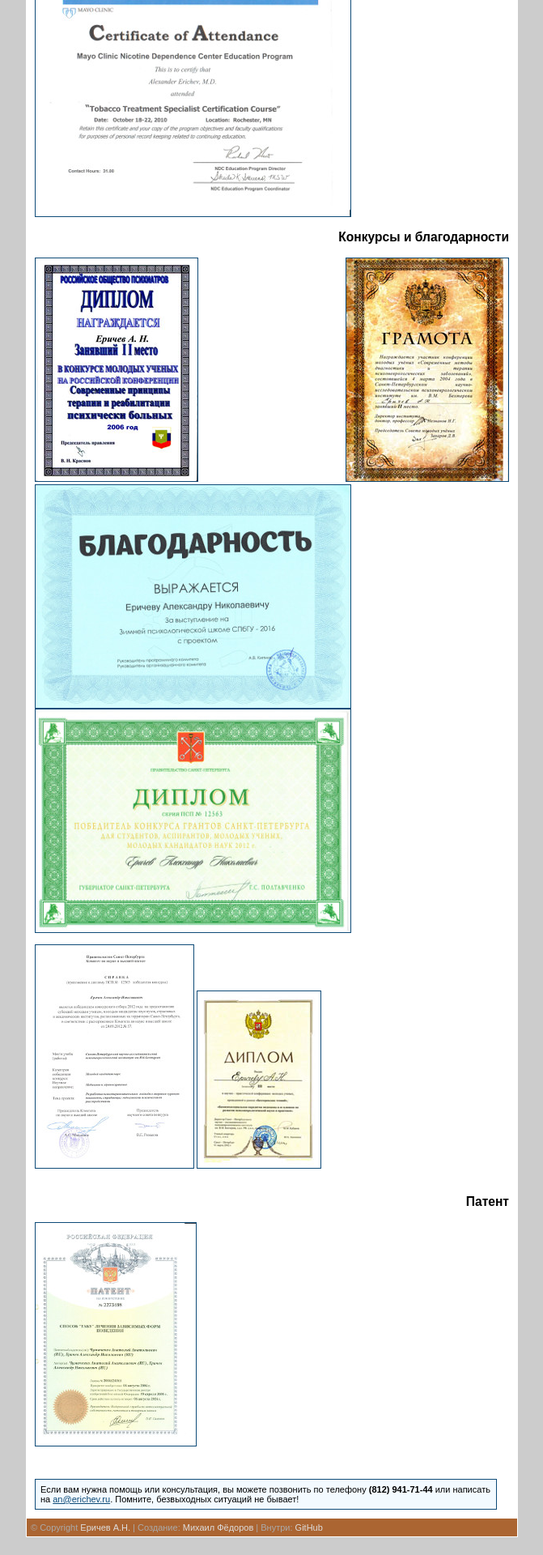
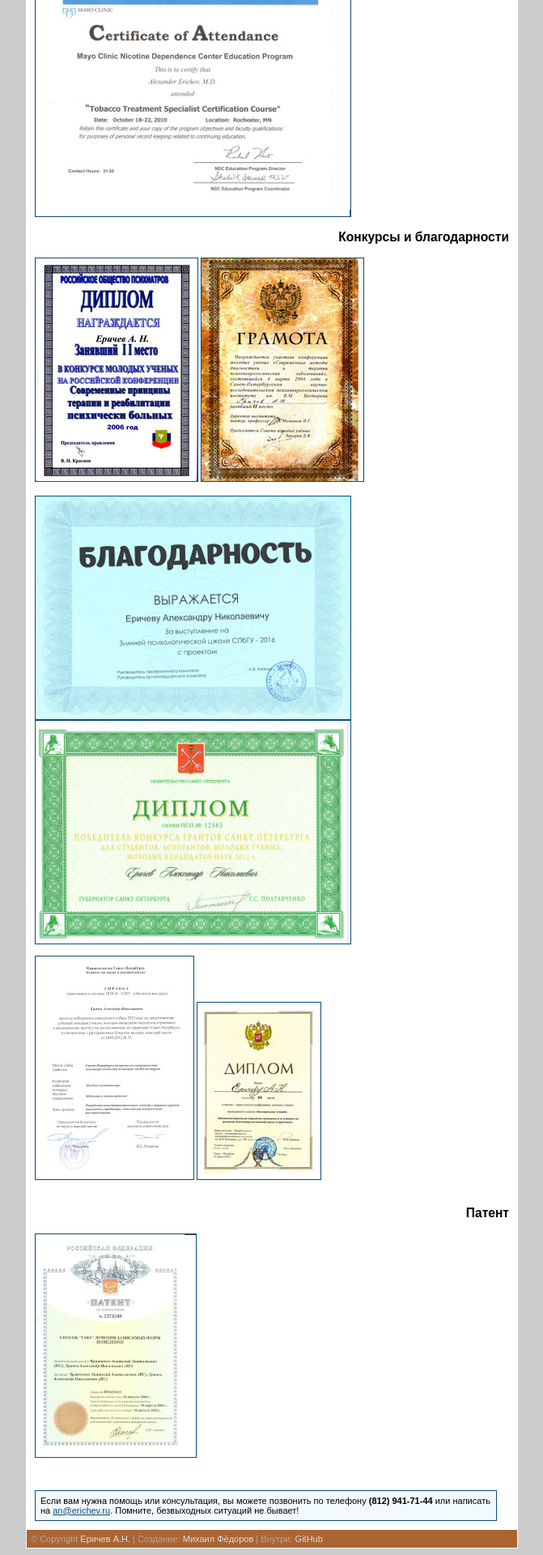
Before and after one commit to i-vanhoe/erichev.ru, a Jekyll site: the page built from _pages/bio/dip.html, in a window 1280 px wide. Shown: the part 2040-3960 px from the top of the page at 81% size, without its empty margins (304-975 px from the left). Built offline with Jekyll 4.4.1, drawn with Linux system fonts in a browser that asks for light colours.

Commit message:
Diplomas

```diff
--- a/_pages/bio/dip.html
+++ b/_pages/bio/dip.html
@@ -26,7 +26,7 @@
 
 <p>
 <a href="/i/diplomas/diplom1.jpg" data-lightbox="dip" data-title=""><img src="/i/diplomas/diplom1_tn.jpg" border="1" alt="" /></a>
-<a href="/i/diplomas/diplom3.jpg" data-lightbox="dip" data-title=""><img src="/i/diplomas/diplom3_tn.jpg" border="1" alt="" /></a>
+<a href="/i/diplomas/diplom3.jpg" data-lightbox="dip" data-title=""><img src="/i/diplomas/diplom3_tn.jpg" border="1" alt="" /></a><br /><br />
 
 <a href="/i/diplomas/thnks.jpg" data-lightbox="dip" data-title=""><img src="/i/diplomas/thnks_tn.jpg" border="1" alt="" /></a>
 
```
Also changed, not shown: i/diplomas/ozoz.jpg (added), i/diplomas/ozoz_tn.jpg (added), i/diplomas/pgr.jpg (added), i/diplomas/pgr_tn.jpg (added).
